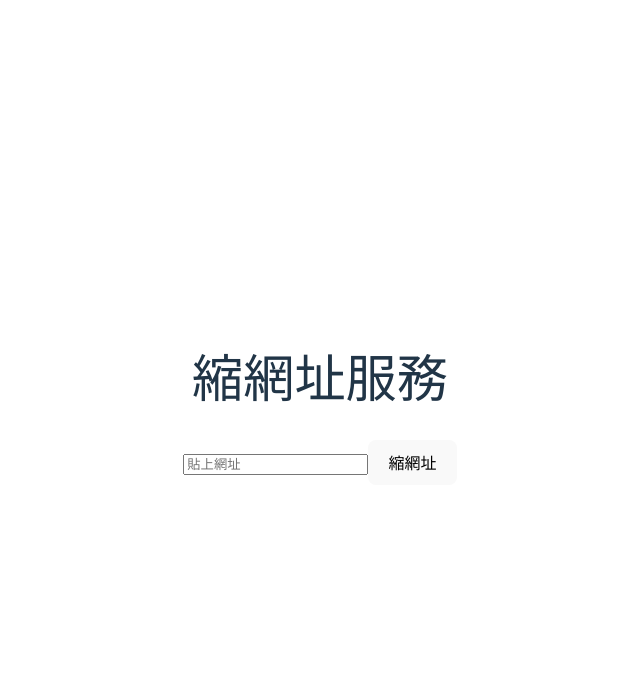
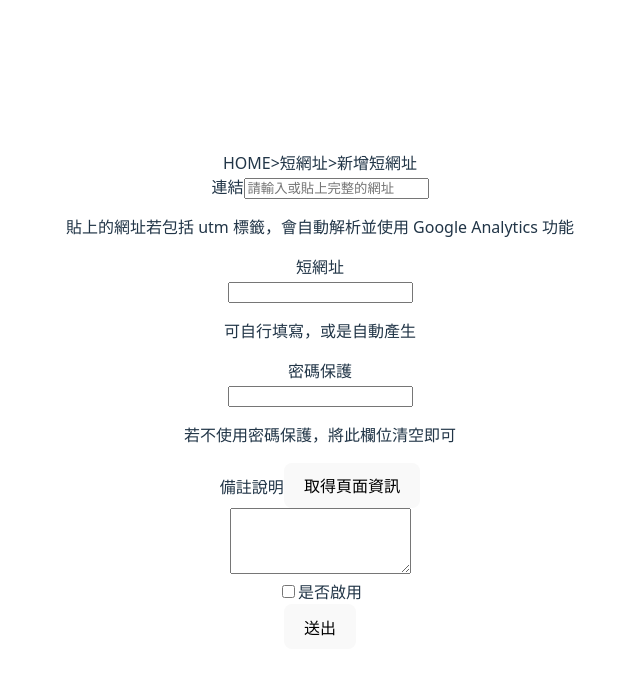
Before and after one commit to sin-huang/url-shortener-frontend, a Vue app: page / in a window 1280 px wide. Shown: the top 674 px of the page, without its empty margins (320-960 px from the left). Built offline with nearby package versions, Linux system fonts and the light colour scheme.

Commit message:
feat:  add original-to-short URL creation and input validation logic, and API integration

```diff
--- a/src/views/TranformUrlView.vue
+++ b/src/views/TranformUrlView.vue
@@ -1,29 +1,183 @@
 <script setup>
 import { ref } from 'vue'
+import '../style.css'
 import axios from 'axios'
 
 const originalUrl = ref('')
 const shortUrl = ref('')
+const customUrl = ref('')
+const password = ref('')
+const note = ref('')
+const enabled = ref(false)
+const showPassword = ref(false)
+const loading = ref(false)
+const errorMessage = ref('')
+const errors = ref({})
 
+// 驗證 URL 格式
+const isValidUrl = (url) => {
+  try {
+    new URL(url)
+    return true
+  } catch (err) {
+    return false
+  }
+}
+
+// 驗證邏輯
+const validateForm = () => {
+  const newErrors = {}
+
+  if (!originalUrl.value || !isValidUrl(originalUrl.value)) {
+    newErrors.originalUrl = '請輸入有效的網址'
+  }
+
+  if (customUrl.value) {
+    if (customUrl.value && !/^[a-zA-Z0-9_-]+$/.test(customUrl.value)) {
+      newErrors.shortUrl = '短網址僅能包含英文、數字、- 和 _'
+    } else if (customUrl.value.length !== 6) {
+      newErrors.customUrl = '短網址長度必須為 6 個字元'
+    }
+  }
+
+  if (password.value) {
+    if (password.value && !/^[0-9]+$/.test(password.value)) {
+      newErrors.password = '密碼只能是數字'
+    } else if (password.value.length !== 6) {
+      newErrors.password = '密碼長度必須為 6 個字元'
+    }
+  }
+
+  errors.value = newErrors
+  return Object.keys(newErrors).length === 0
+}
+
+// 模擬送出
 const handleSubmit = async () => {
-  const res = await axios.post('http://localhost:3000/shorten', {
-    originalUrl: originalUrl.value
-  })
-  shortUrl.value = res.data.shortUrl
+  if (!validateForm()) return
+
+  loading.value = true
+  errorMessage.value = ''
+  shortUrl.value = ''
+
+  try {
+    // 模擬延遲
+    await new Promise((resolve) => setTimeout(resolve, 1500))
+
+    alert('表單已送出 ')
+
+    const res = await axios.post('http://localhost:3000/shorten', {
+      originalUrl: originalUrl.value,
+      customUrl: customUrl.value || null,
+      password: password.value || null,
+    })
+
+    shortUrl.value = res.data.shortUrl
+
+    originalUrl.value = ''
+    customUrl.value = ''
+    password.value = ''
+  } catch (err) {
+    if (err.response?.status === 409) {
+      errorMessage.value = '這個短網址已經被使用，請換一個'
+    } else {
+      errorMessage.value = '送出失敗，請稍後再試'
+    }
+  } finally {
+    loading.value = false
+  }
 }
 </script>
 
 <template>
-  <div class="p-8 max-w-xl mx-auto">
-    <h1 class="text-2xl font-bold mb-4">縮網址服務</h1>
-    <input v-model="originalUrl" class="border p-2 w-full mb-4" placeholder="貼上網址" />
-    <button @click="handleSubmit" class="bg-blue-500 text-white px-4 py-2 rounded">縮網址</button>
-    <div v-if="shortUrl" class="mt-4">
-      <p>你的短網址：</p>
-      <a :href="shortUrl" target="_blank" class="text-blue-600">{{ shortUrl }}</a>
+  <div class="p-8 max-w-4xl mx-auto space-y-6 bg-white rounded shadow">
+    <!-- Breadcrumb -->
+    <div class="text-sm text-gray-500 space-x-2">
+      <span>HOME</span>
+      <span>&gt;</span>
+      <span>短網址</span>
+      <span>&gt;</span>
+      <span class="text-black font-medium">新增短網址</span>
+    </div>
+
+    <!-- 表單 -->
+    <div class="grid grid-cols-1 md:grid-cols-3 gap-4">
+      <!-- 連結 -->
+      <div class="md:col-span-1 text-left">
+        <label for="originalUrl" class="text-gray-500 block text-xs font-medium mb-1">連結</label>
+        <input id="originalUrl" v-model="originalUrl" type="text" placeholder="請輸入或貼上完整的網址"
+          class="placeholder-gray-400 placeholder:text-sm text-gray-800 w-full border rounded px-3 py-2"
+          :class="errors.originalUrl ? 'border-red-500' : 'border-gray-300'" />
+        <p class="text-xs text-gray-600 mt-1">
+          貼上的網址若包括 utm 標籤，會自動解析並使用 Google Analytics 功能
+        </p>
+        <p v-if="errors.originalUrl" class="text-red-500 text-xs mt-1">
+          {{ errors.originalUrl }}
+        </p>
+      </div>
+
+      <!-- 短網址 -->
+      <div class="md:col-span-1 text-left">
+        <label class="block text-gray-500 text-xs  font-medium mb-1">短網址</label>
+        <div class="flex">
+          <input v-model="customUrl" type="text" placeholder=""
+            class="placeholder-gray-400 placeholder:text-sm text-gray-800 w-full border rounded px-3 py-2"
+            :class="errors.shortUrl ? 'border-red-500' : 'border-gray-300'" />
+        </div>
+        <p class="text-xs text-gray-600 mt-1">可自行填寫，或是自動產生</p>
+        <p v-if="errors.customUrl" class="text-red-500 text-xs mt-1">
+          {{ errors.customUrl }}
+        </p>
+      </div>
+
+      <!-- 密碼保護 -->
+      <div class="md:col-span-1 text-left">
+        <label class="block text-gray-500 text-xs font-medium mb-1">密碼保護</label>
+        <div class="flex">
+          <input v-model="password" :type="showPassword ? 'text' : 'password'"
+            class="flex-1 border border-gray-300 rounded-l px-3 py-2 text-gray-800" />
+        </div>
+        <p class="text-xs text-gray-600 mt-1 text-left">若不使用密碼保護，將此欄位清空即可</p>
+        <p v-if="errors.password" class="text-red-500 text-xs mt-1">
+          {{ errors.password }}
+        </p>
+      </div>
+    </div>
+
+    <!-- 備註說明 -->
+    <div>
+      <div class="flex mb-2 items-center">
+        <span class="block text-sm font-medium text-gray-800 mr-2">備註說明</span>
+        <button class="bg-black px-2 py-1 border border-gray-300 rounded hover:bg-gray-700 text-sm">
+          取得頁面資訊
+        </button>
+      </div>
+      <textarea v-model="note" rows="4" class="w-full border border-gray-300 rounded px-3 py-2"></textarea>
+    </div>
+
+    <!-- 是否啟用 -->
+    <div class="flex items-center">
+      <input id="enabled" type="checkbox" v-model="enabled" class="mr-2 w-4 h-4 text-blue-600" />
+      <label for="enabled" class="text-sm font-medium text-gray-800">是否啟用</label>
+    </div>
+
+    <!-- 送出按鈕 -->
+    <div class="pt-4">
+      <button @click="handleSubmit" :disabled="loading"
+        class="px-4 py-1.5 rounded text-white bg-black hover:bg-gray-700 disabled:opacity-50">
+        {{ loading ? '送出中...' : '送出' }}
+      </button>
+    </div>
+    <div v-if="shortUrl" class="mt-4 text-green-700 font-semibold">
+      🎉 你的短網址是：
+      <a :href="shortUrl" target="_blank" class="underline">
+        {{ shortUrl }}
+      </a>
+    </div>
+    <div v-if="errorMessage" class="text-red-600 mt-2">
+      {{ errorMessage }}
     </div>
   </div>
 </template>
 
-<style scoped>
-</style>
+<style scoped></style>
```
